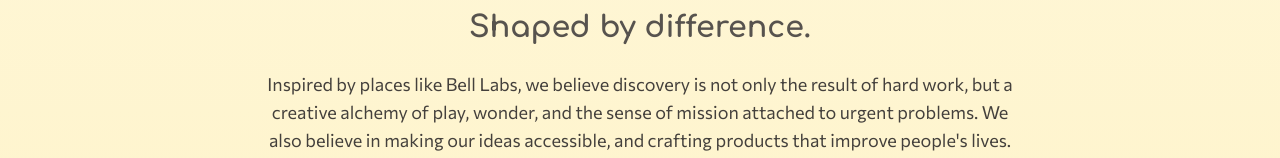
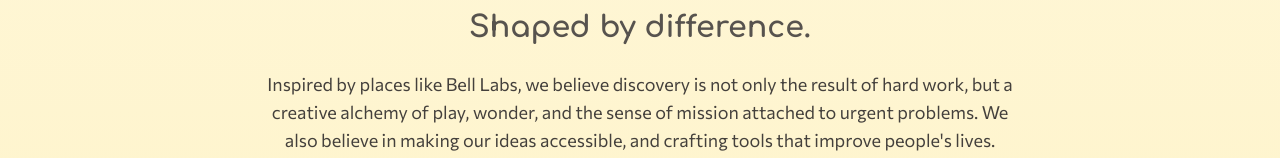
Before and after one commit to torsor-io/torsor-io, a React (Create React App) app: page / in a window 1280 px wide. Shown: the part 794-952 px from the top of the page. Built offline with nearby package versions, Linux system fonts and the light colour scheme; the HTML template or start-up script is replaced by a standard one.

Commit message:
Update index.js

```diff
--- a/src/components/AboutPage/index.js
+++ b/src/components/AboutPage/index.js
@@ -150,7 +150,7 @@ const AboutPage = ({ isDark, setIsDark, waveState, setWaveState }) => {
         >
 <h2 className={`text-3xl font-comfortaa font-bold ${textColor} mb-6`}><a href="/#puzzle">Shaped by difference.</a></h2>
 	    <p className={`${subtleText} text-lg mb-8`}>
-	    Inspired by places like Bell Labs, we believe discovery is not only the result of hard work, but a creative alchemy of play, wonder, and the sense of mission attached to urgent problems. We also believe in making our ideas accessible, and crafting products that improve people's lives.
+	    Inspired by places like Bell Labs, we believe discovery is not only the result of hard work, but a creative alchemy of play, wonder, and the sense of mission attached to urgent problems. We also believe in making our ideas accessible, and crafting tools that improve people's lives.
           </p>
 <p className={`${subtleText} text-lg mb-8`}>
 Check out <a href="#team" className="underline">careers</a> if this sounds like your jam!
```
